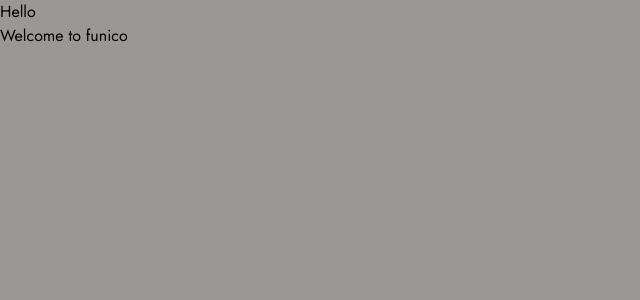
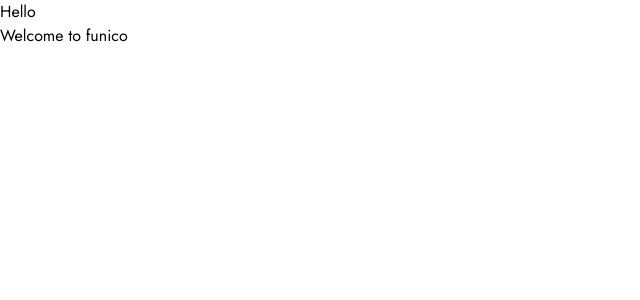
Before and after one commit to Griffinsshem/furniCo, a Next.js app: page / in a window 1280 px wide. Shown: the top 300 px of the page, without its empty margins (0-640 px from the left). Built offline with nearby package versions, Linux system fonts and the light colour scheme.

Commit message:
feat: change the background color to #fff

```diff
--- a/src/app/globals.css
+++ b/src/app/globals.css
@@ -1,7 +1,7 @@
 @import "tailwindcss";
 
 :root {
-  --background: #9b9797;
+  --background: #fff;
   --foreground: #000000;
 }
 
```
